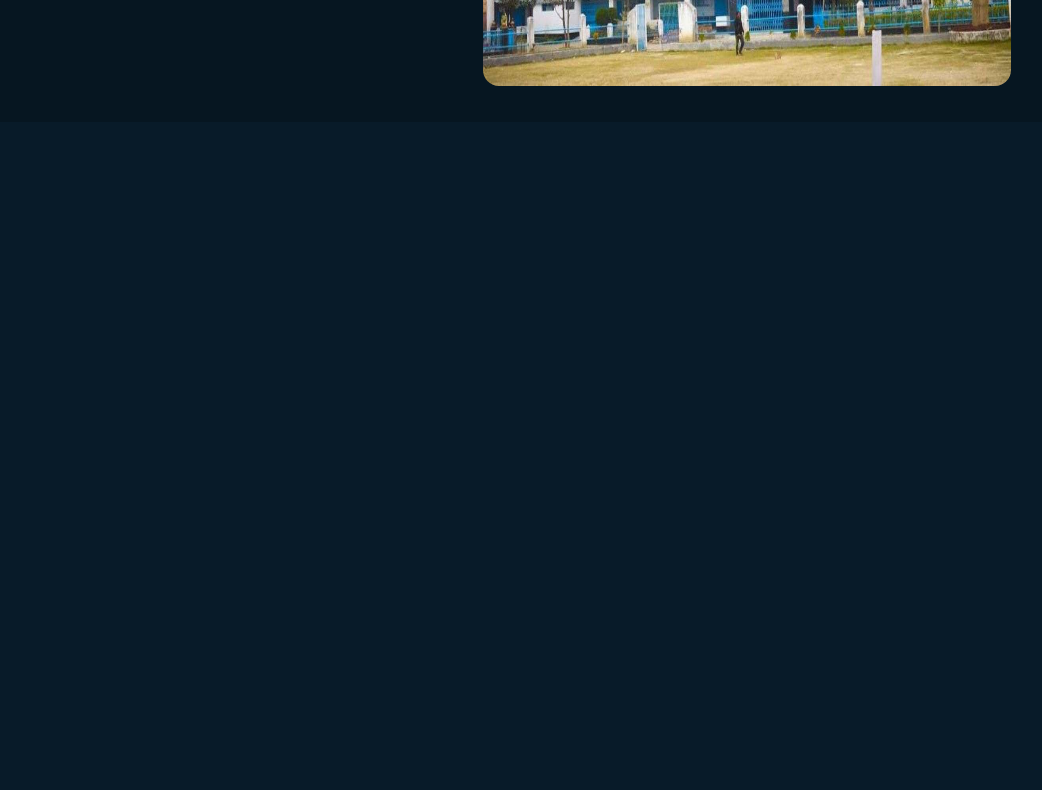
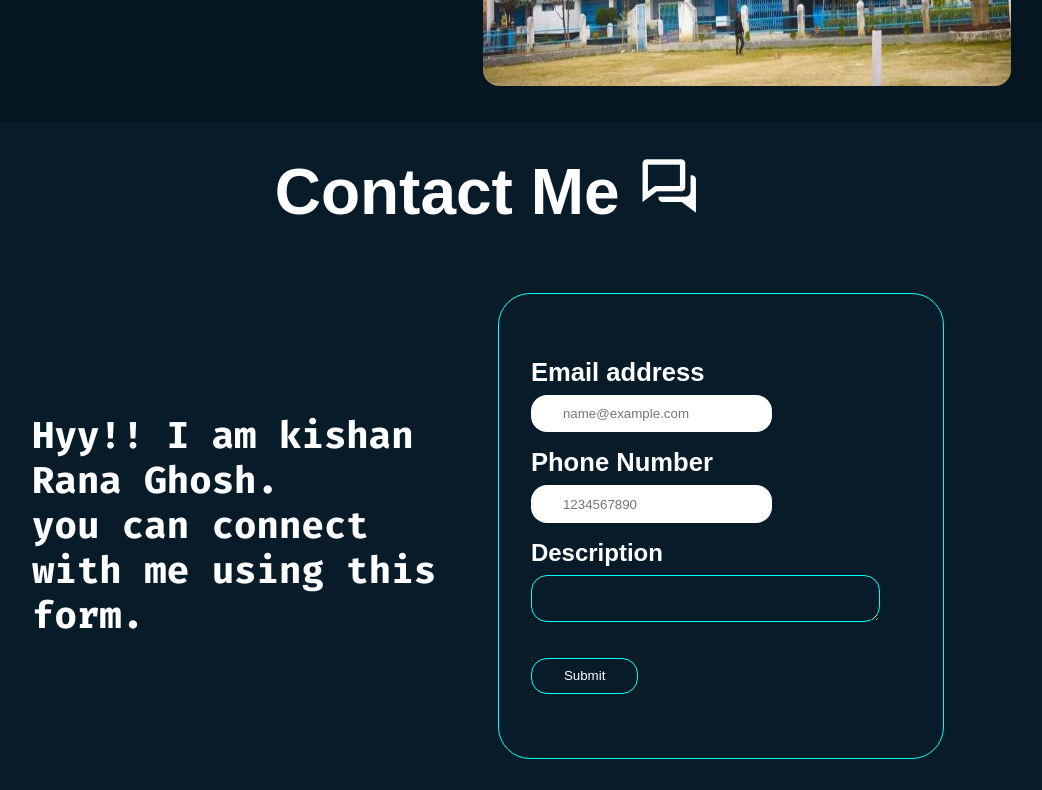
Before and after one commit to kishanghosh090/my-final-portfolio, a plain HTML site: page public/src/index.html in a window 1280 px wide. Shown: the part 2740-3530 px from the top of the page, without its empty margins (152-1194 px from the left). Drawn offline with nearby package versions, Linux system fonts and the light colour scheme.

Commit message:
file added

```diff
--- a/public/css/index.css
+++ b/public/css/index.css
@@ -431,6 +431,7 @@ header .navbar .list h3:hover::after {
 .about .skills .skill i {
     font-size: 2rem;
 }
+
 .about .skills .skill div {
     height: 4rem;
     width: 4rem;
@@ -442,11 +443,15 @@ header .navbar .list h3:hover::after {
     align-items: center;
     transition: all 0.2 ease-out;
 }
-.about .skills .skill div:hover{
+
+.about .skills .skill div:hover {
     background-color: red;
 }
 
 /* about section end */
+
+
+
 
 
 /* education sction start */
@@ -530,13 +535,113 @@ header .navbar .list h3:hover::after {
 
 /* contact section start */
 
+/* contact section end */
 .contact {
-    height: 100vh;
+    /* background-color: #ff97a0; */
+    display: flex;
+    flex-direction: column;
+    align-items: center;
+    padding: 2rem;
+    gap: 4rem;
+    color: #fff;
 }
 
+.contact h1 {
+    font-size: 4rem;
+    transition: all 0.3s ease-out;
+}
 
-/* contact section end */
+.contact h1:hover {
+    cursor: pointer;
+    transform: scale(1.1)translateY(-15px);
+    border-bottom: 2px solid #fff;
+}
 
+.contact .contactMe {
+    display: flex;
+    justify-content: space-between;
+    align-items: center;
+    width: 75%;
+    gap: 3rem;
+}
+
+.contact .contactMe .contact-para {
+    width: 80%;
+    font-size: 2rem;
+}
+
+.contact .contactMe .contact-para h3 {
+    font-family: "Fira Mono", monospace;
+}
+
+.contact .contactMe .contactForm {
+    width: 80%;
+    padding: 4rem 2rem;
+    border: 1px solid #04fffb;
+    display: flex;
+    gap: 3rem;
+    border-radius: 2rem;
+    transition: all 0.3s ease-in;
+}
+.contact .contactMe .contactForm:hover{
+    border-radius: 0rem;
+}
+
+.contact .contactMe .contactForm form .mb-3 .email {
+    font-size: 1.6rem;
+    font-weight: 600;
+    margin-bottom: 0.5rem;
+}
+
+.contact .contactMe .contactForm form .mb-3 .form-control {
+    padding: 0.7rem 2rem;
+    border: none;
+    border-radius: 1rem;
+}
+
+.contact .contactMe .contactForm form .mb-3 .Phone {
+    font-size: 1.6rem;
+    font-weight: 600;
+    margin-top: 1rem;
+    margin-bottom: 0.5rem;
+}
+
+.contact .contactMe .contactForm form .description .form-control {
+    margin-top: 1rem;
+    font-size: 1.5rem;
+    font-weight: 600;
+    margin-bottom: 0.5rem;
+}
+
+.contact .contactMe .contactForm form .description .text-area {
+    width: 145%;
+    background-color: transparent;
+    border: 1px solid #04fffb;
+    border-radius: 1rem;
+}
+
+.contact .contactMe .contactForm form .submit {
+    margin-top: 2rem;
+    font-size: 1.5rem;
+}
+
+.contact .contactMe .contactForm form .submit button {
+    padding: 0.6rem 2rem;
+    background-color: transparent;
+    border: 1px solid #04fffb;
+    border-radius: 1rem;
+    transition: all 0.2s ease-out;
+    color: #fff;
+}
+
+.contact .contactMe .contactForm form .submit button:hover {
+    background-color: #04fffb;
+    cursor: pointer;
+    color: #000;
+    transform: scale(1.1);
+    box-shadow: 0 0 12px #04fffb,
+        0 0 25px #04fffb;
+}
 
 /* footer start */
 .footer {
--- a/public/src/index.html
+++ b/public/src/index.html
@@ -104,7 +104,19 @@
                 <div><i class='bx bxl-nodejs'></i> </div><span> NodeJS</span>
             </div>
             <div class="skill">
-                <div><svg xmlns="http://www.w3.org/2000/svg" xmlns:xlink="http://www.w3.org/1999/xlink" viewBox="0,0,256,256" width="50px" height="50px" fill-rule="nonzero"><g fill="#ffffff" fill-rule="nonzero" stroke="none" stroke-width="1" stroke-linecap="butt" stroke-linejoin="miter" stroke-miterlimit="10" stroke-dasharray="" stroke-dashoffset="0" font-family="none" font-weight="none" font-size="none" text-anchor="none" style="mix-blend-mode: normal"><g transform="scale(5.12,5.12)"><path d="M49.729,11h-0.85c-1.051,0 -2.041,0.49 -2.68,1.324l-8.7,11.377l-8.7,-11.377c-0.637,-0.834 -1.628,-1.324 -2.678,-1.324h-0.85l10.971,14.346l-11.206,14.654h0.85c1.051,0 2.041,-0.49 2.679,-1.324l8.935,-11.684l8.935,11.684c0.638,0.834 1.628,1.324 2.679,1.324h0.85l-11.206,-14.654zM21.289,34.242c-2.554,3.881 -7.582,5.87 -12.389,4.116c-4.229,-1.543 -6.9,-5.747 -6.9,-10.249v-1.109h12v0h11v-4.134c0,-6.505 -4.818,-12.2 -11.295,-12.809c-7.432,-0.699 -13.705,5.153 -13.705,12.443v5.573c0,5.371 3.215,10.364 8.269,12.183c6.603,2.376 13.548,-1.17 15.896,-7.256v0h-0.638c-0.911,0 -1.738,0.481 -2.238,1.242zM2,22.5c0,-5.79 4.71,-10.5 10.5,-10.5c5.79,0 10.5,4.71 10.5,10.5v2.5h-21z"></path></g></g></svg></div> <span>ExpressJS</span>
+                <div><svg xmlns="http://www.w3.org/2000/svg" xmlns:xlink="http://www.w3.org/1999/xlink"
+                        viewBox="0,0,256,256" width="50px" height="50px" fill-rule="nonzero">
+                        <g fill="#ffffff" fill-rule="nonzero" stroke="none" stroke-width="1" stroke-linecap="butt"
+                            stroke-linejoin="miter" stroke-miterlimit="10" stroke-dasharray="" stroke-dashoffset="0"
+                            font-family="none" font-weight="none" font-size="none" text-anchor="none"
+                            style="mix-blend-mode: normal">
+                            <g transform="scale(5.12,5.12)">
+                                <path
+                                    d="M49.729,11h-0.85c-1.051,0 -2.041,0.49 -2.68,1.324l-8.7,11.377l-8.7,-11.377c-0.637,-0.834 -1.628,-1.324 -2.678,-1.324h-0.85l10.971,14.346l-11.206,14.654h0.85c1.051,0 2.041,-0.49 2.679,-1.324l8.935,-11.684l8.935,11.684c0.638,0.834 1.628,1.324 2.679,1.324h0.85l-11.206,-14.654zM21.289,34.242c-2.554,3.881 -7.582,5.87 -12.389,4.116c-4.229,-1.543 -6.9,-5.747 -6.9,-10.249v-1.109h12v0h11v-4.134c0,-6.505 -4.818,-12.2 -11.295,-12.809c-7.432,-0.699 -13.705,5.153 -13.705,12.443v5.573c0,5.371 3.215,10.364 8.269,12.183c6.603,2.376 13.548,-1.17 15.896,-7.256v0h-0.638c-0.911,0 -1.738,0.481 -2.238,1.242zM2,22.5c0,-5.79 4.71,-10.5 10.5,-10.5c5.79,0 10.5,4.71 10.5,10.5v2.5h-21z">
+                                </path>
+                            </g>
+                        </g>
+                    </svg></div> <span>ExpressJS</span>
             </div>
             <div class="skill">
                 <div><i class='bx bxl-mongodb'></i></div> <span>MongoDB</span>
@@ -155,7 +167,33 @@
 
     <!-- contact section start -->
     <section class="contact" id="contact">
+        <h1>Contact Me <i class='bx bx-conversation'></i></h1>
+        <div class="contactMe">
+            <div class="contact-para">
+                <h3>Hyy!! I am kishan Rana Ghosh.</h3>
+                <h3>you can connect with me using this form.</h3>
+            </div>
+            <div class="contactForm">
+                <form>
+                    <div class="mb-3">
+                        <div for="exampleFormControlInput1" class="email">Email address</div>
+                        <input type="email" class="form-control bg-color" id="exampleFormControlInput1"
+                            placeholder="name@example.com">
+                        <div for="exampleFormControlInput1" class="Phone">Phone Number</div>
+                        <input type="number" class="form-control bg-color" id="exampleFormControlInput1"
+                            placeholder="1234567890">
 
+                    </div>
+                    <div class="description">
+                        <div for="exampleFormControlTextarea1" class="form-control">Description</div>
+                        <textarea class="text-area" id="exampleFormControlTextarea1" rows="3"></textarea>
+                    </div>
+                    <div class="submit">
+                        <button class="btn" type="submit">Submit</button>
+                    </div>
+                </form>
+            </div>
+        </div>
 
     </section>
     <!-- contact section end -->
```
